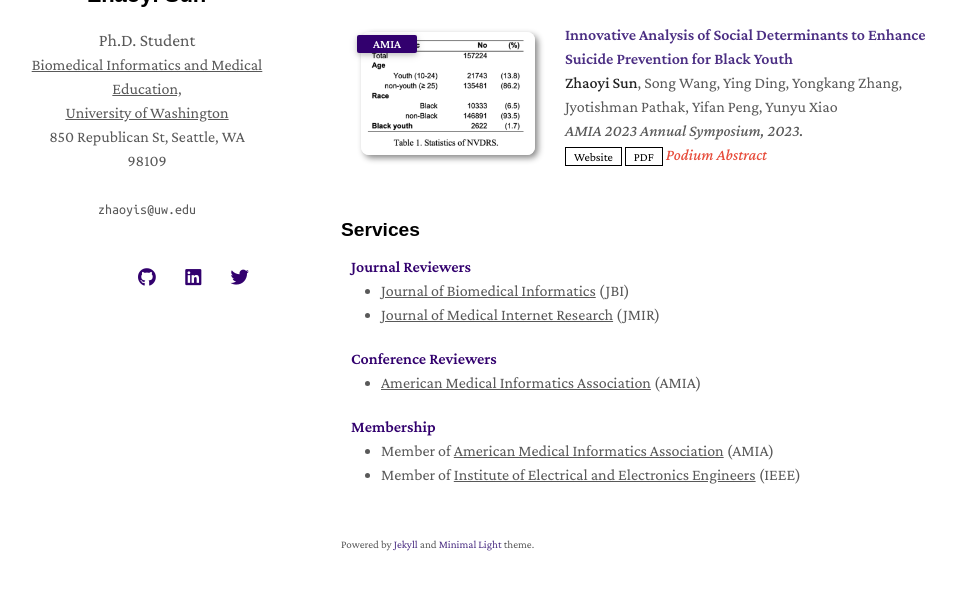
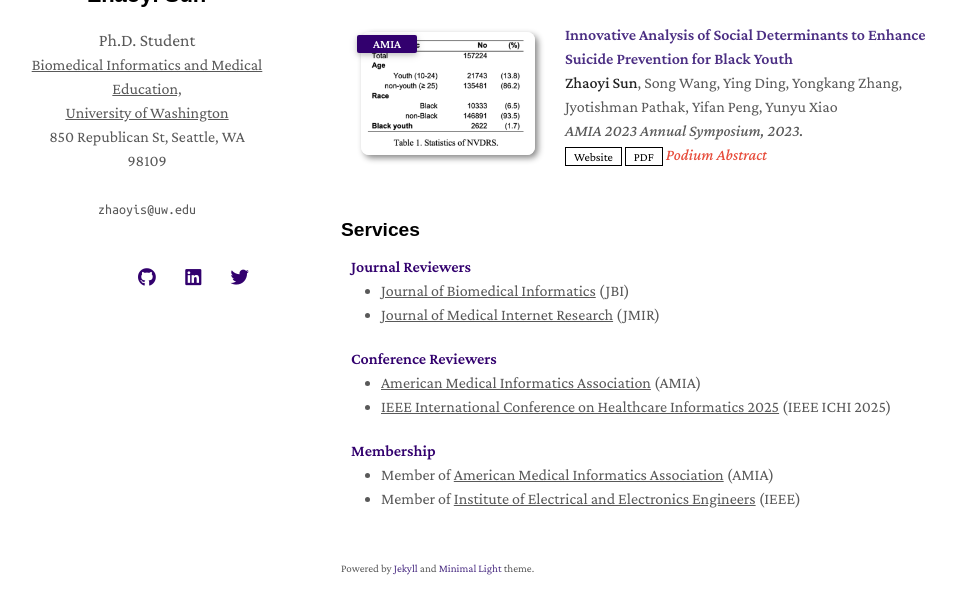
Before and after one commit to GeraldSun/GeraldSun.github.io, a Jekyll site: the page built from index.md, in a window 1280 px wide and 900 px high, scrolled down 3196 px, cut to the strip 251-865 px from the top of the window. Shown: the whole strip, without its empty margins (129-1085 px from the left). Built offline with Jekyll 4.4.1, drawn with Linux system fonts in a browser that asks for light colours; nearby versions of some CDN libraries; a style sheet for code colours, icons or effects is not loaded; our own code applies the rules of GitHub Pages for plain Markdown files.

Commit message:
Update services.md

```diff
--- a/_includes/services.md
+++ b/_includes/services.md
@@ -11,6 +11,7 @@
 
 <ul style="margin:0 0 20px;">
   <li><a href="https://amia.org/"><autocolor><u>American Medical Informatics Association</u> (AMIA)</autocolor></a></li>
+  <li><a href="https://events.dimes.unical.it/ichi2025/"><autocolor><u>IEEE International Conference on Healthcare Informatics 2025</u> (IEEE ICHI 2025)</autocolor></a></li>
 </ul>
 
 <h4 style="margin:0 10px 0;">Membership</h4>
```
